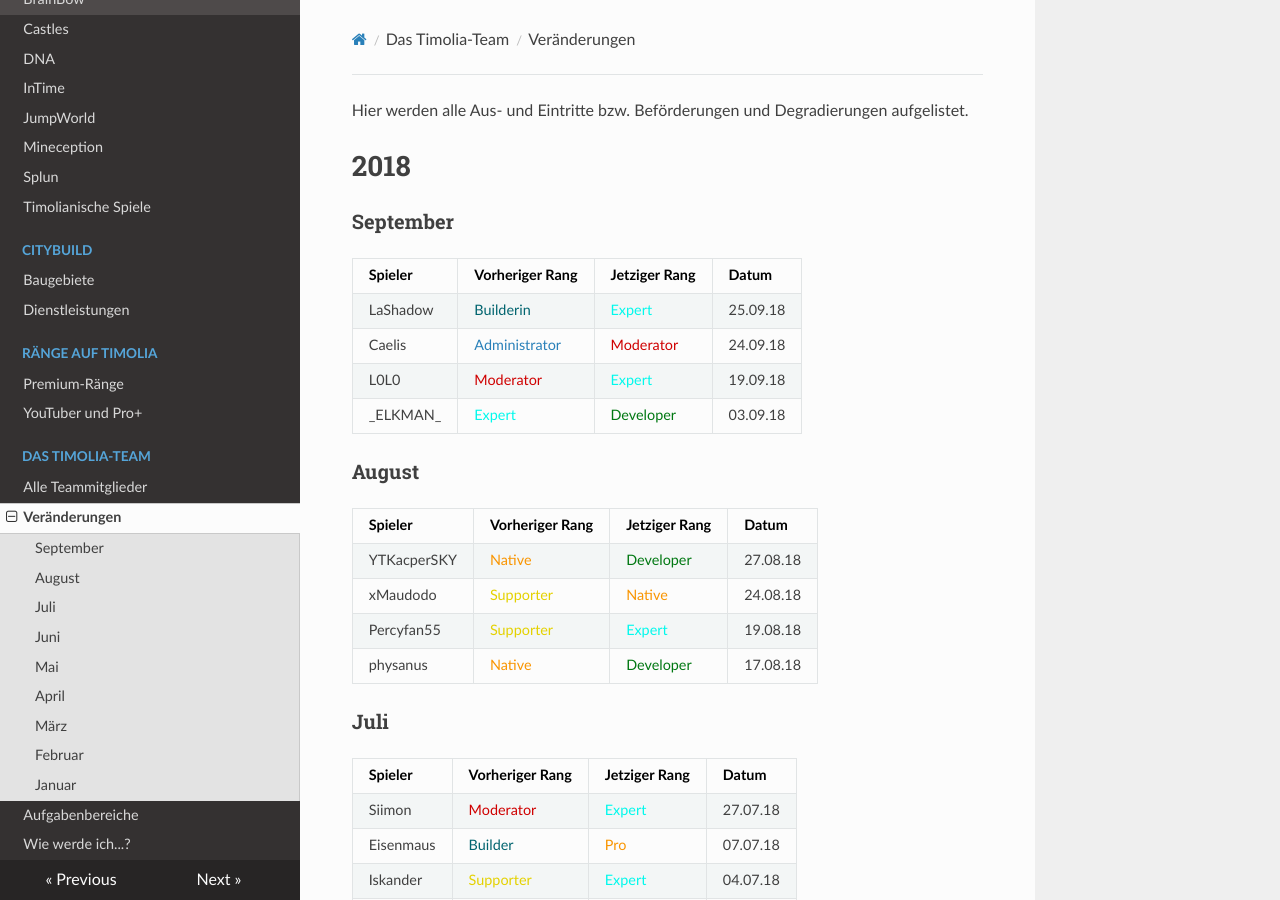
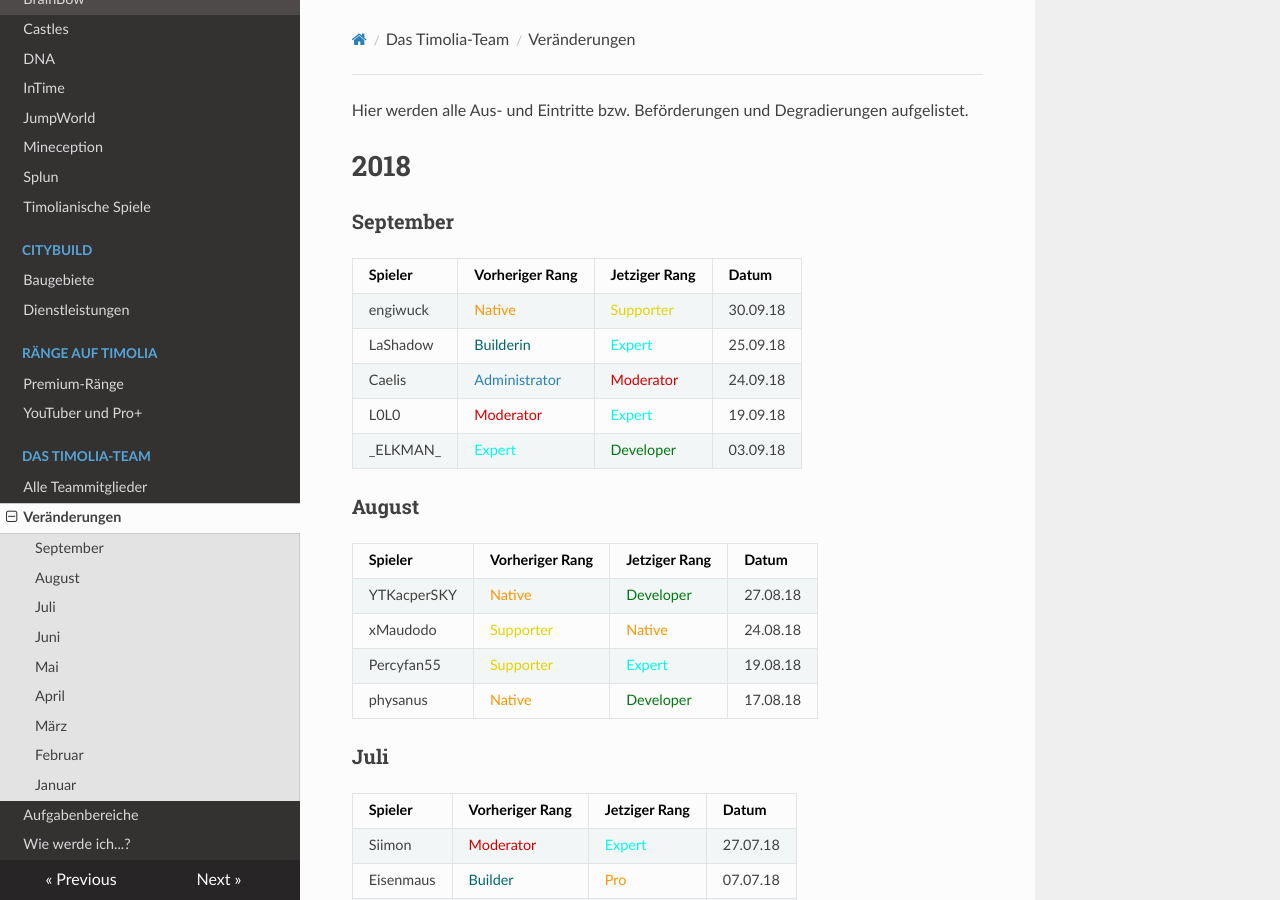
Before and after one commit to TimoliaDE/HowTo, an MkDocs documentation site: the page built from docs/team/changes.md, in a window 1280 px wide and 900 px high. Built offline with MkDocs 1.6.1, drawn with Linux system fonts in a browser that asks for light colours; nearby versions of some CDN libraries; old or Windows-style settings are respelled for this version of MkDocs.

Commit message:
Update changes.md

```diff
--- a/docs/team/changes.md
+++ b/docs/team/changes.md
@@ -5,6 +5,7 @@ Hier werden alle Aus- und Eintritte bzw. Beförderungen und Degradierungen aufge
 ###  <strong>September</strong>
 | Spieler | Vorheriger Rang | Jetziger Rang | Datum |
 | ------ | ------ | ------ | ------ |
+|engiwuck | <span style="color:#F99500">Native</span> | <span style="color:#E4D100">Supporter</span> | 30.09.18 |
 |LaShadow | <span style="color:#00646F">Builderin</span> | <span style="color:#00F9EC">Expert</span> | 25.09.18 |
 |Caelis | <span style="color:#2980b9">Administrator</span> | <span style="color:#CF0101">Moderator</span> | 24.09.18 |
 |L0L0 | <span style="color:#CF0101">Moderator</span> | <span style="color:#00F9EC">Expert</span>  | 19.09.18 |
```
